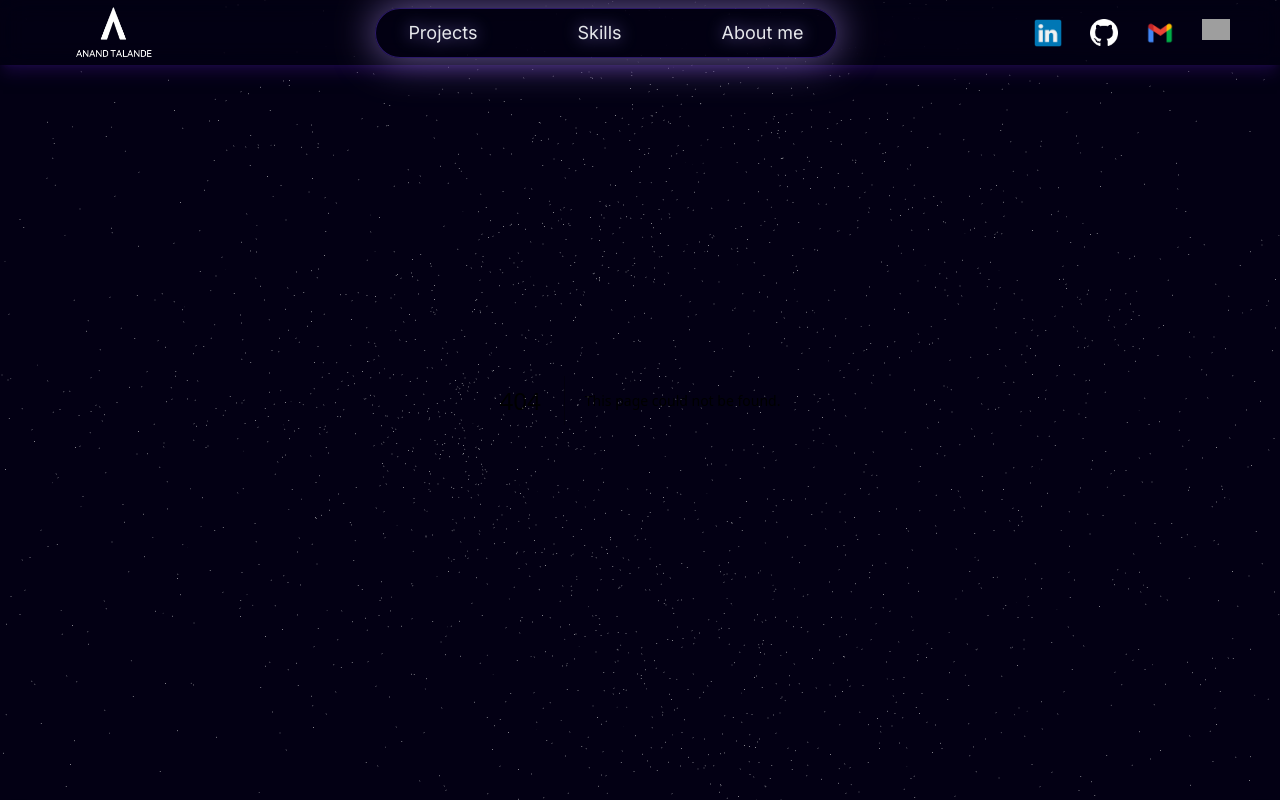
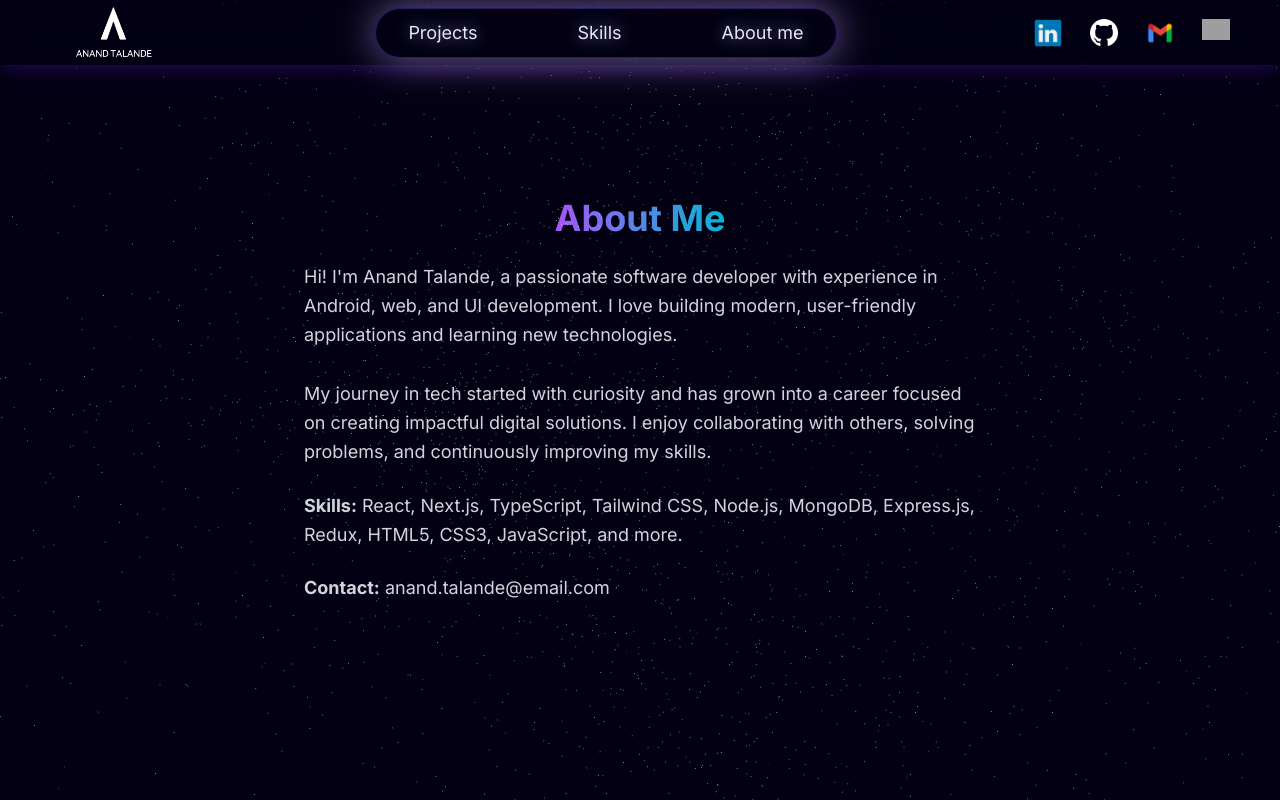
Before and after one commit to anandtalande/My-Portfolio, a Next.js app: page /about in a window 1280 px wide. Before the commit this address had no page. Shown: the top 800 px of the page. Built offline with nearby package versions, Linux system fonts and the light colour scheme; grey boxes are pictures that could not be loaded; a web font is replaced by a local one.

Commit message:
new updates

```diff
--- /dev/null
+++ b/app/ClientLayout.tsx
@@ -0,0 +1,15 @@
+'use client';
+
+import { motion } from 'framer-motion';
+
+export default function ClientLayout({ children }: { children: React.ReactNode }) {
+  return (
+    <motion.div
+      initial={{ opacity: 0, y: 20 }}
+      animate={{ opacity: 1, y: 0 }}
+      transition={{ duration: 0.4, ease: 'easeInOut' }}
+    >
+      {children}
+    </motion.div>
+  );
+}
--- /dev/null
+++ b/app/about/page.tsx
@@ -0,0 +1,23 @@
+import React from "react";
+
+const AboutMe = () => {
+  return (
+    <div className="flex flex-col items-center justify-center min-h-screen w-full bg-[#030014] text-white p-8">
+      <h1 className="text-4xl font-bold mb-6 text-transparent bg-clip-text bg-gradient-to-r from-purple-500 to-cyan-500">About Me</h1>
+      <div className="max-w-2xl text-lg text-gray-300 leading-relaxed">
+        <p>
+          Hi! I'm Anand Talande, a passionate software developer with experience in Android, web, and UI development. I love building modern, user-friendly applications and learning new technologies. <br /><br />
+          My journey in tech started with curiosity and has grown into a career focused on creating impactful digital solutions. I enjoy collaborating with others, solving problems, and continuously improving my skills.
+        </p>
+        <p className="mt-6">
+          <b>Skills:</b> React, Next.js, TypeScript, Tailwind CSS, Node.js, MongoDB, Express.js, Redux, HTML5, CSS3, JavaScript, and more.
+        </p>
+        <p className="mt-6">
+          <b>Contact:</b> anand.talande@email.com
+        </p>
+      </div>
+    </div>
+  );
+};
+
+export default AboutMe;
--- a/app/layout.tsx
+++ b/app/layout.tsx
@@ -5,6 +5,8 @@ import StarsCanvas from "@/components/main/StarBackground";
 import Navbar from "@/components/main/Navbar";
 import Footer from "@/components/main/Footer";
 import SmoothScroll from "@/components/sub/SmoothScroll";
+import ClientLayout from "./ClientLayout";
+
 const inter = Inter({ subsets: ["latin"] });
 export const metadata: Metadata = {
   title: " Anand Talande",
@@ -27,7 +29,7 @@ export default function RootLayout({
         <SmoothScroll>
           <StarsCanvas />
           <Navbar />
-          {children}
+          <ClientLayout>{children}</ClientLayout>
           <Footer />
         </SmoothScroll>
       </body>
--- a/components/main/Footer.tsx
+++ b/components/main/Footer.tsx
@@ -5,31 +5,31 @@ import { FaFacebook, } from "react-icons/fa";
 
 const Footer = () => {
   return (
-    <div className="w-full h-full bg-transparent text-gray-200 shadow-lg p-[10px] ">
+    <div className="w-full h-full bg-transparent text-gray-200 shadow-lg p-[10px] z-50 relative" style={{ pointerEvents: 'auto' }}>
       <div className="w-full flex flex-col items-center justify-center m-auto">
         <div className="w-full h-full flex flex-row items-center justify-center flex-wrap">
           <div className="min-w-[200px] h-auto flex flex-col items-center justify-start">
             <div className="font-bold text-[16px]">Community</div>
 
-            <p className="flex flex-row items-center my-[15px] cursor-pointer">
+            <a href="https://github.com/anandtalande" target="_blank" rel="noopener noreferrer" className="flex flex-row items-center my-[7px] cursor-pointer text-gray-200 hover:text-[#7042f8]">
               <RxGithubLogo />
               <span className="text-[15px] ml-[6px]">Github</span>
-            </p>
-            <p className="flex flex-row items-center my-[15px] cursor-pointer">
+            </a>
+            <a href="https://www.linkedin.com/in/anandtalande" target="_blank" rel="noopener noreferrer" className="flex flex-row items-center my-[7px] cursor-pointer text-gray-200 hover:text-[#0e76a8]">
               <RxLinkedinLogo />
               <span className="text-[15px] ml-[6px]">Linkedin</span>
-            </p>
+            </a>
           </div>
           <div className="min-w-[200px] h-auto flex flex-col items-center justify-start">
             <div className="font-bold text-[16px]">Social Media</div>
-            <p className="flex flex-row items-center my-[15px] cursor-pointer">
+            <a href="https://www.instagram.com/anand_the_big_secret/" target="_blank" rel="noopener noreferrer" className="flex flex-row items-center my-[7px] cursor-pointer text-gray-200 hover:text-[#e1306c]">
               <RxInstagramLogo />
               <span className="text-[15px] ml-[6px]">Instagram</span>
-            </p>
-            <p className="flex flex-row items-center my-[15px] cursor-pointer">
+            </a>
+            <a href="https://www.facebook.com/anandtalande" target="_blank" rel="noopener noreferrer" className="flex flex-row items-center my-[7px] cursor-pointer text-gray-200 hover:text-[#1877f3]">
               <FaFacebook />
               <span className="text-[15px] ml-[6px]">Facebook</span>
-            </p>
+            </a>
           </div>
         </div>
 
--- a/components/main/Navbar.tsx
+++ b/components/main/Navbar.tsx
@@ -2,7 +2,9 @@
 
 import { Socials } from "@/constants";
 import Image from "next/image";
+import Link from "next/link";
 import React from "react";
+import { usePathname, useRouter } from "next/navigation";
 
 const scrollToSection = (e: React.MouseEvent<HTMLAnchorElement, MouseEvent>, id: string) => {
   e.preventDefault();
@@ -13,11 +15,23 @@ const scrollToSection = (e: React.MouseEvent<HTMLAnchorElement, MouseEvent>, id:
 };
 
 const Navbar = () => {
+  const pathname = usePathname();
+  const router = useRouter();
+
+  const handleNavClick = (e: React.MouseEvent<HTMLAnchorElement, MouseEvent>, hash: string) => {
+    if (pathname === "/") {
+      scrollToSection(e, hash);
+    } else {
+      e.preventDefault();
+      router.push(`/${hash}`);
+    }
+  };
+
   return (
     <div className="w-full h-[65px] fixed top-0 shadow-lg shadow-[#2A0E61]/50 bg-[#03001417] backdrop-blur-md z-50 px-2 sm:px-6 md:px-10">
       <div className="w-full h-full flex flex-row items-center justify-between m-auto px-2 sm:px-4 md:px-[10px]">
-        <a
-          href="#about-me"
+        <Link
+          href="/"
           className="h-auto w-auto flex items-center justify-center"
           style={{ minHeight: '50px' }}
         >
@@ -30,20 +44,28 @@ const Navbar = () => {
               className="translate-y-2 cursor-pointer hover:animate-slowspin w-24 sm:w-28 md:w-32"
             />
           </div>
-        </a>
+        </Link>
 
         {/* Centered navigation links */}
         <div className="flex-1 flex justify-center">
           <div className="flex items-center justify-center border border-[#7042f861] bg-[#0300145e] px-4 sm:px-8 md:px-[32px] py-2 md:py-[10px] rounded-full text-gray-200 gap-4 sm:gap-10 md:gap-[100px] shadow-[0_0_40px_0.5px_rgba(186,156,255,0.6)] text-xs sm:text-base md:text-lg">
-            <a href="#projects" onClick={e => scrollToSection(e, '#projects')} className="cursor-pointer drop-shadow-[0_0_8px_rgba(164,143,255,0.7)] hover:text-white hover:drop-shadow-[0_0_20px_rgba(186,156,255,1)] transition-all duration-300">
+            <a
+              href="#projects"
+              onClick={e => handleNavClick(e, '#projects')}
+              className="cursor-pointer drop-shadow-[0_0_8px_rgba(164,143,255,0.7)] hover:text-white hover:drop-shadow-[0_0_20px_rgba(186,156,255,1)] transition-all duration-300"
+            >
               Projects
             </a>
-            <a href="#skills" onClick={e => scrollToSection(e, '#skills')} className="cursor-pointer drop-shadow-[0_0_8px_rgba(164,143,255,0.7)] hover:text-white hover:drop-shadow-[0_0_20px_rgba(186,156,255,1)] transition-all duration-300">
+            <a
+              href="#skills"
+              onClick={e => handleNavClick(e, '#skills')}
+              className="cursor-pointer drop-shadow-[0_0_8px_rgba(164,143,255,0.7)] hover:text-white hover:drop-shadow-[0_0_20px_rgba(186,156,255,1)] transition-all duration-300"
+            >
               Skills
             </a>
-            <a href="#about-me" onClick={e => scrollToSection(e, '#about-me')} className="cursor-pointer drop-shadow-[0_0_8px_rgba(164,143,255,0.7)] hover:text-white hover:drop-shadow-[0_0_20px_rgba(186,156,255,1)] transition-all duration-300">
+            <Link href="/about" className="cursor-pointer drop-shadow-[0_0_8px_rgba(164,143,255,0.7)] hover:text-white hover:drop-shadow-[0_0_20px_rgba(186,156,255,1)] transition-all duration-300">
               About me
-            </a>
+            </Link>
           </div>
         </div>
 
--- a/components/sub/HeroContent.tsx
+++ b/components/sub/HeroContent.tsx
@@ -82,7 +82,7 @@ const HeroContent = () => {
           Website, and UI development. Check out my projects and skills.
         </motion.p>
         <motion.a
-          href="https://drive.google.com/file/d/1avyZaXDKDhDOftr9IhUkHmRNFuaSbxs5/view?usp=sharing"
+          href="https://drive.google.com/file/d/1pRFWG_-mM5bqD98fg8C3NxvVk1gzEP2p/view?usp=drive_link"
           target="_blank"
           rel="noopener noreferrer"
           variants={slideInFromLeft(1)}
```
Also changed, not shown: app/about-me/page.tsx (added), app/about/about_me.tsx (added), components/main/AboutMe.tsx (added), components/sub/SkillText.tsx (deleted).
